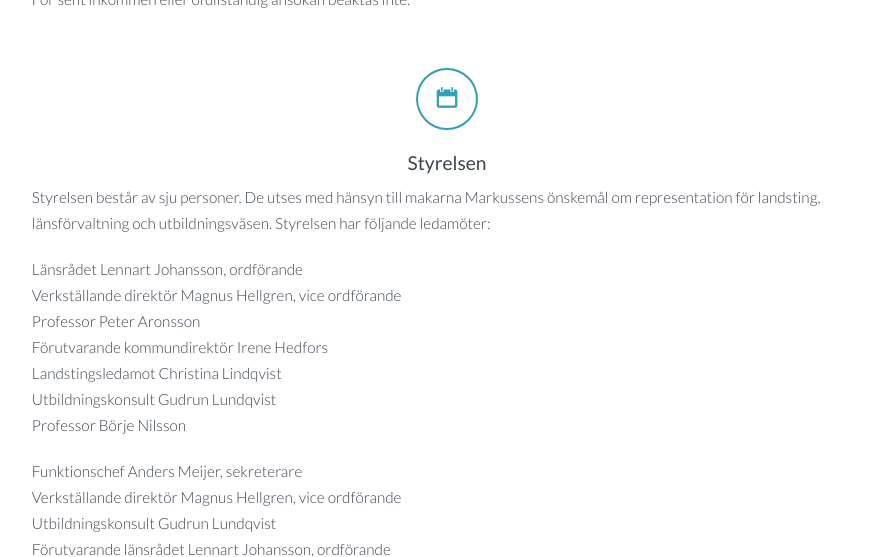
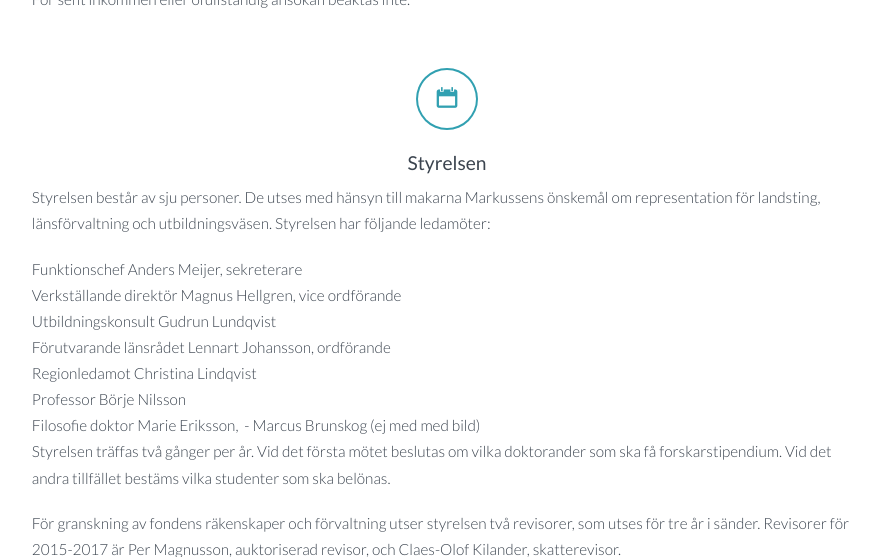
Before and after one commit to standout/markussens.se, a Jekyll site: the page built from presentation.md, in a window 1280 px wide and 900 px high, scrolled down 2205 px, cut to the strip 0-557 px from the top of the window. Shown: the whole strip, without its empty margins (193-1071 px from the left). Built offline with Jekyll 4.4.1, drawn with Linux system fonts in a browser that asks for light colours; nearby versions of some CDN libraries.

Commit message:
Remove old names of styrelsen

```diff
--- a/presentation.md
+++ b/presentation.md
@@ -84,14 +84,6 @@ permalink: /presentation/
   önskemål om representation för landsting, länsförvaltning och
   utbildningsväsen. Styrelsen har följande ledamöter:
 
-  - Länsrådet Lennart Johansson, ordförande
-  - Verkställande direktör Magnus Hellgren, vice ordförande
-  - Professor Peter Aronsson
-  - Förutvarande kommundirektör Irene Hedfors
-  - Landstingsledamot Christina Lindqvist
-  - Utbildningskonsult Gudrun Lundqvist
-  - Professor Börje Nilsson
-
   - Funktionschef Anders Meijer, sekreterare
   - Verkställande direktör Magnus Hellgren, vice ordförande
   - Utbildningskonsult Gudrun Lundqvist
```
